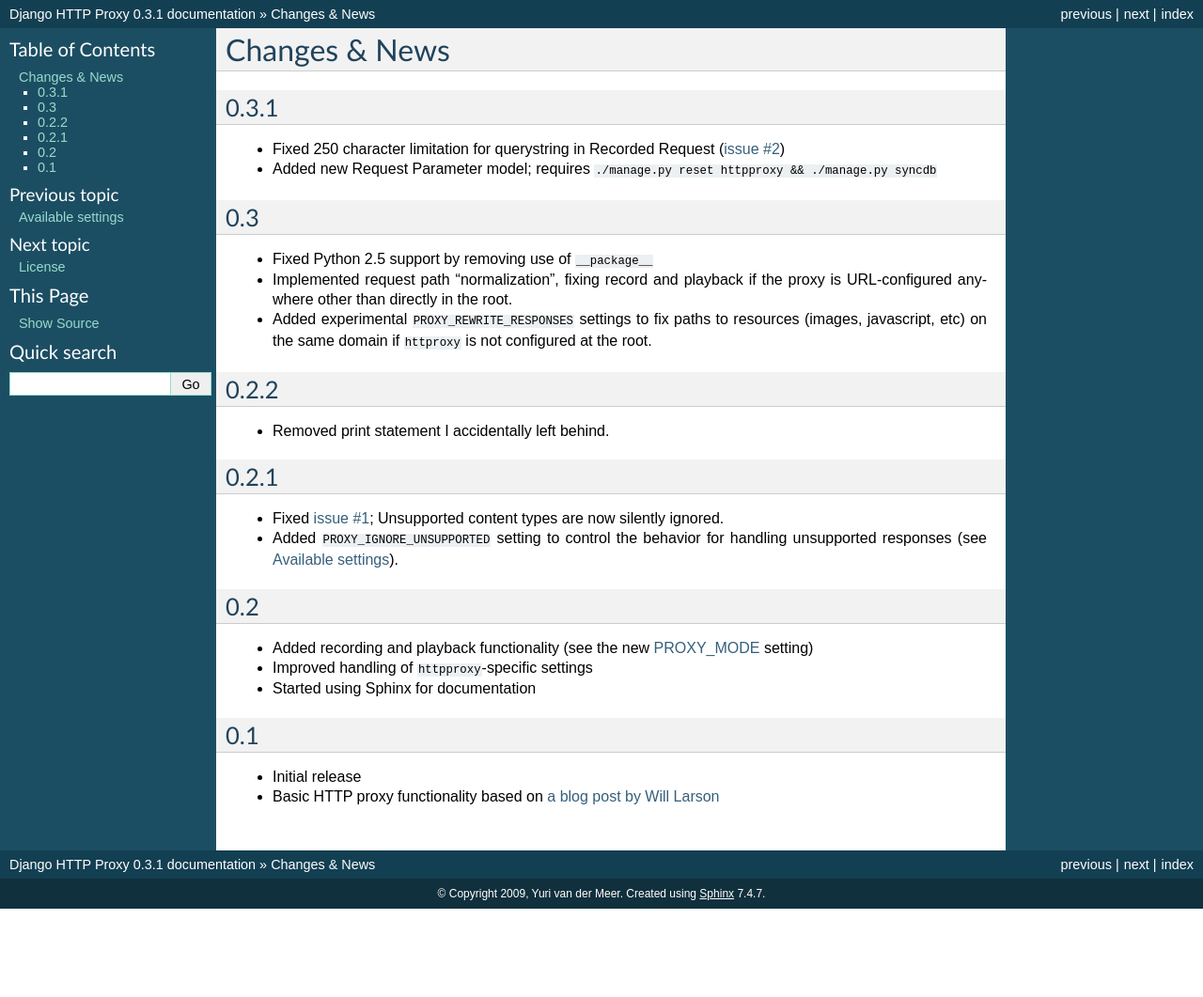
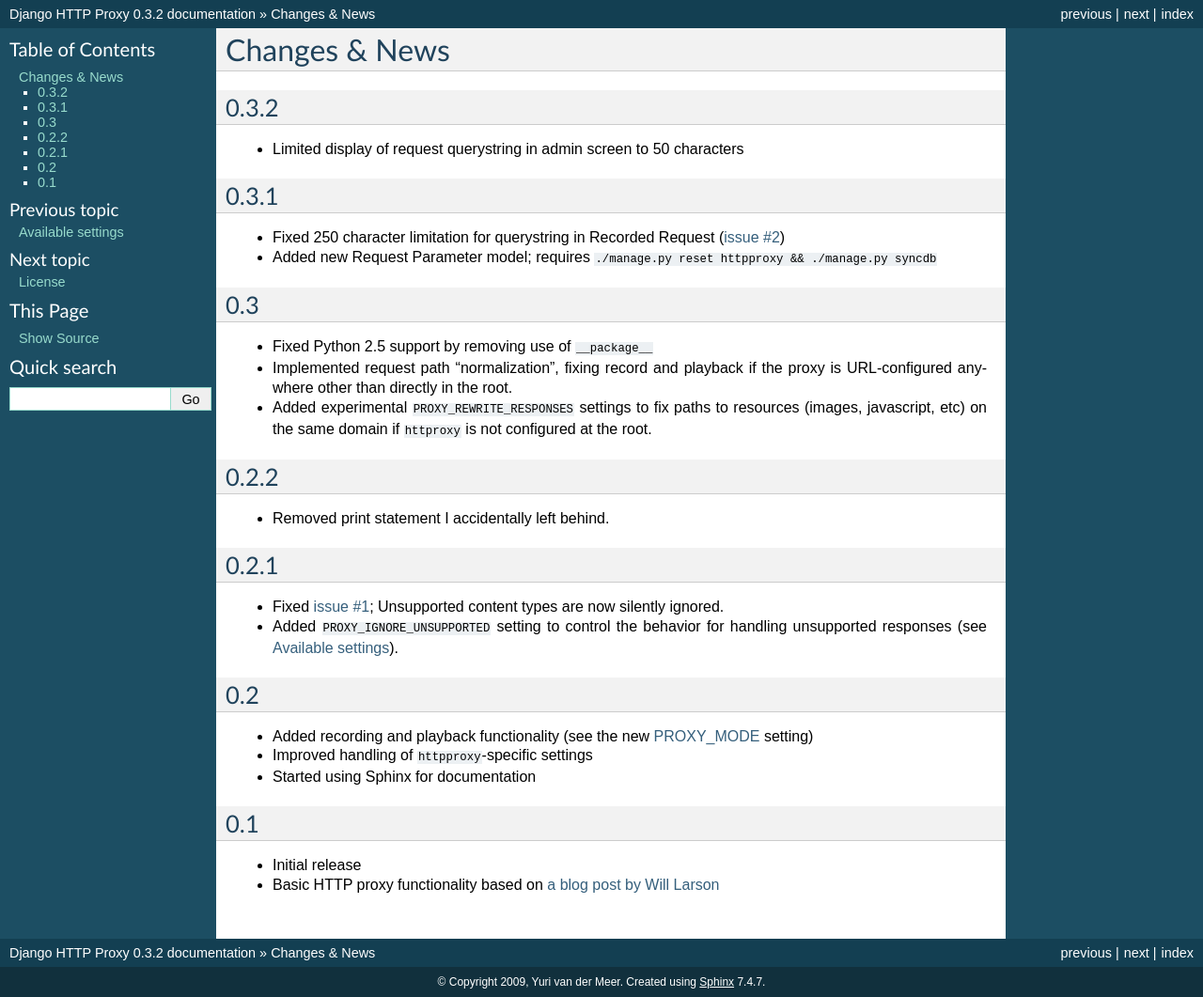
Before and after one commit to yvandermeer/django-http-proxy, a Sphinx documentation site: the page built from docs/changes.txt, in a window 1280 px wide. Shown: the whole page at 94% size. Built offline with Sphinx 7.4.7, drawn with Linux system fonts in a browser that asks for light colours; before the commit the page ends 967 px from its top, so only the background shows below that.

Commit message:
Upped to v0.3.2.

```diff
--- a/docs/changes.txt
+++ b/docs/changes.txt
@@ -1,5 +1,10 @@
 Changes & News
 --------------
+
+0.3.2
+~~~~~
+
+* Limited display of request querystring in admin screen to 50 characters
 
 0.3.1
 ~~~~~
--- a/docs/conf.py
+++ b/docs/conf.py
@@ -47,7 +47,7 @@
 # The short X.Y version.
 version = '0.3'
 # The full version, including alpha/beta/rc tags.
-release = '0.3.1'
+release = '0.3.2'
 
 # The language for content autogenerated by Sphinx. Refer to documentation
 # for a list of supported languages.
--- a/httpproxy/__init__.py
+++ b/httpproxy/__init__.py
@@ -2,5 +2,5 @@
 Django HTTP Proxy - A simple HTTP proxy for the Django framework.
 """
 
-__version__ = '0.3.1'
+__version__ = '0.3.2'
 __authors__ = ['Yuri van der Meer <django-http-proxy@yvandermeer.net>']
```
